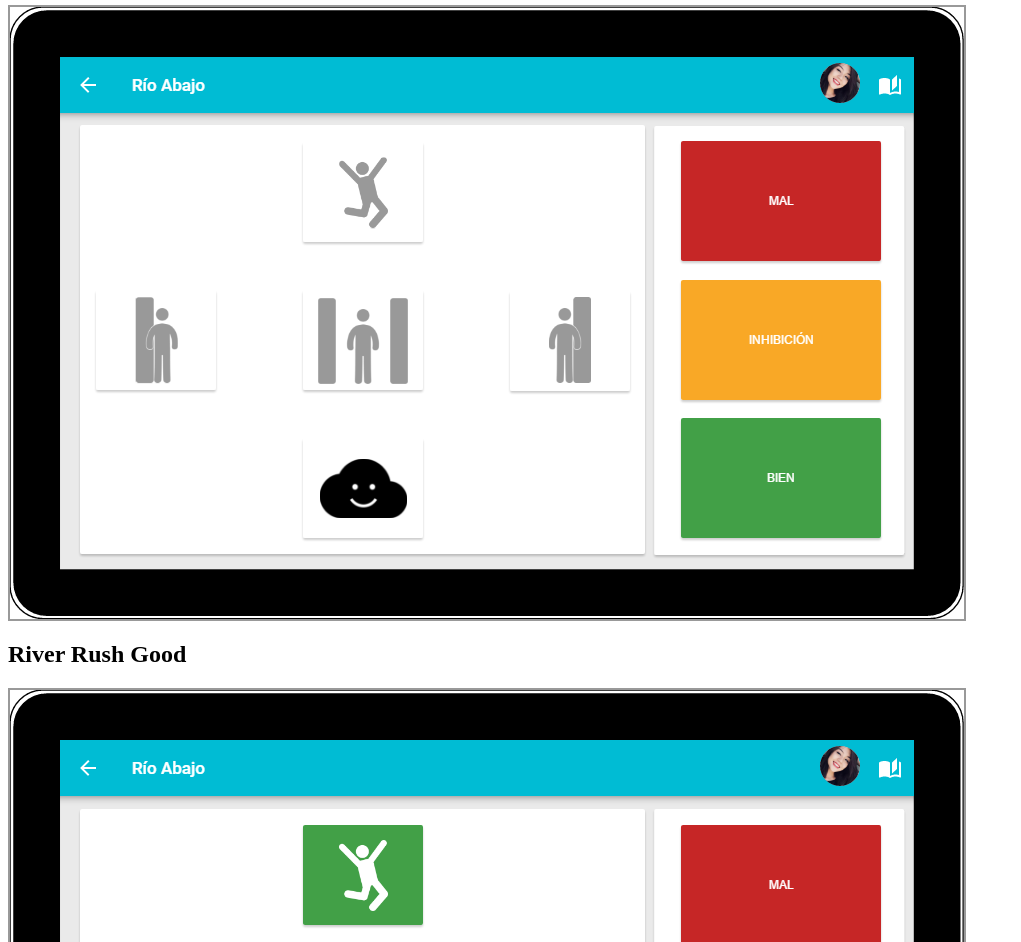
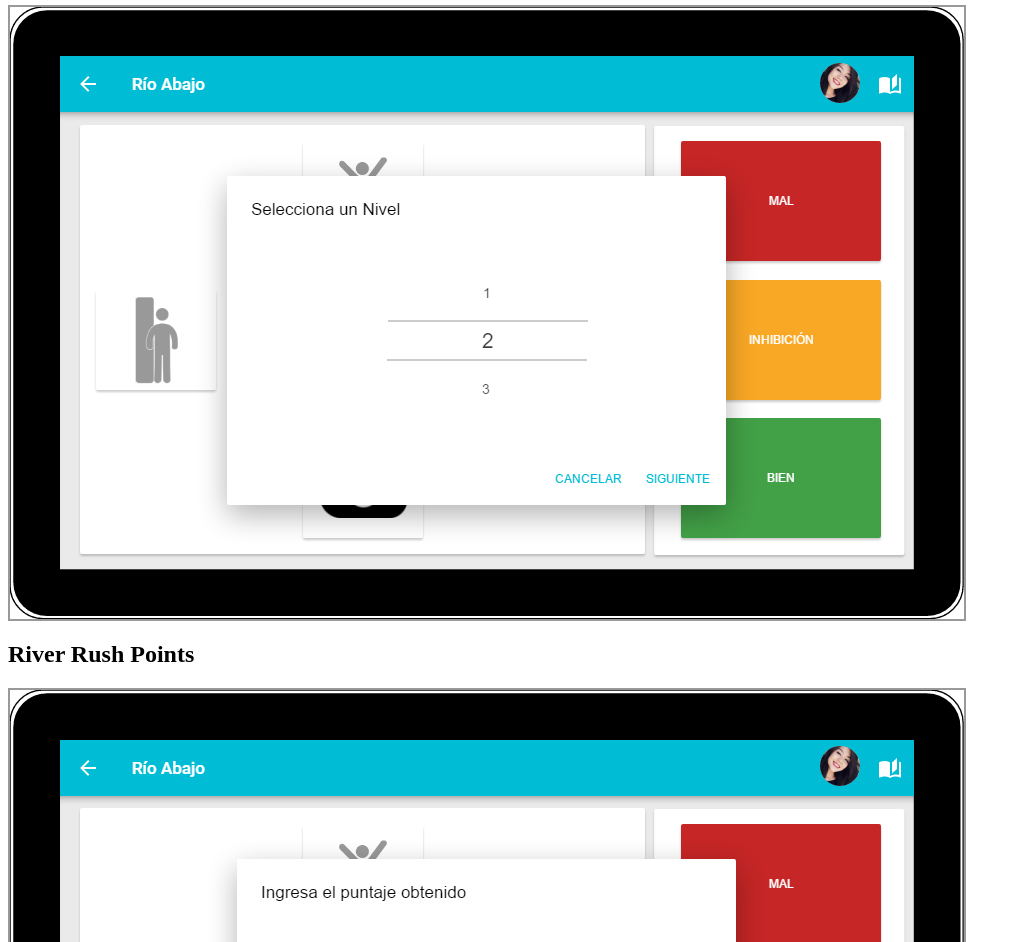
Before and after one commit to OscarOK/KinectLogger, a plain HTML site: page Interaction/river_rush.html in a window 1280 px wide. Shown: the part 146-1088 px from the top of the page, without its empty margins (0-1021 px from the left). Drawn offline with Linux system fonts and the light colour scheme.

Commit message:
River Rush Game
Interaction done and Fragments added

```diff
--- a/Interaction/river_rush.html
+++ b/Interaction/river_rush.html
@@ -8,38 +8,50 @@
 
 <body>
   <h1 id="documentTitle">River Rush</h1>
-  <p id="documentMetadata">Exported at: Thu Jun 14 2018 00:35:07 GMT-0600 (Mountain Daylight Time (Mexico))</p>
-  <div class="Page" id="river_rush_page">
+  <p id="documentMetadata">Exported at: Wed Jun 27 2018 15:21:22 GMT-0600 (Mountain Daylight Time (Mexico))</p>
+  <div class="Page" id="river_rush_level_page">
+    <h2>River Rush Level</h2>
+    <div class="ImageContainer"><img src="pages\river_rush_level.png" width="954" height="612" usemap="#map_river_rush_level" /></div><map name="map_river_rush_level"><area shape="rect" coords="55,53,101,99" href="game_selector.html#game_selector_river_rush_page" title="Go to page 'Game Selector River Rush Page'" /><area shape="rect" coords="630,459,706,483" href="#river_rush_confirmation_page" title="Go to page 'River Rush Confirmation'" /><area shape="rect" coords="540,458,616,482" href="game_selector.html#game_selector_river_rush_page" title="Go to page 'Game Selector River Rush Page'" /><area shape="rect" coords="293,431,413,531" href="#river_rush_cloud_page" title="Go to page 'River Rush Cloud'" /><area shape="rect" coords="671,273,871,393" href="#river_rush_inhibition_page" title="Go to page 'River Rush Inhibition'" /><area shape="rect" coords="671,134,871,254" href="#river_rush_bad_page" title="Go to page 'River Rush Bad'" /><area shape="rect" coords="671,411,871,531" href="#river_rush_good_page" title="Go to page 'River Rush Good'" /></map></div>
+  <div
+    class="Page" id="river_rush_points_page">
+    <h2>River Rush Points</h2>
+    <div class="ImageContainer"><img src="pages\river_rush_points.png" width="954" height="612" usemap="#map_river_rush_points" /></div><map name="map_river_rush_points"><area shape="rect" coords="645.0480346679688,457.6159973144531,718.512023925781,490" href="game_selector.html#game_selector_river_rush_page" title="Go to page 'Game Selector River Rush Page'" /><area shape="rect" coords="293,431,413,531" href="#river_rush_cloud_page" title="Go to page 'River Rush Cloud'" /><area shape="rect" coords="55,53,101,99" href="game_selector.html#game_selector_river_rush_page" title="Go to page 'Game Selector River Rush Page'" /><area shape="rect" coords="671,273,871,393" href="#river_rush_inhibition_page" title="Go to page 'River Rush Inhibition'" /><area shape="rect" coords="671,134,871,254" href="#river_rush_bad_page" title="Go to page 'River Rush Bad'" /><area shape="rect" coords="671,411,871,531" href="#river_rush_good_page" title="Go to page 'River Rush Good'" /></map></div>
+    <div
+      class="Page" id="river_rush_confirmation_page">
+      <h2>River Rush Confirmation</h2>
+      <div class="ImageContainer"><img src="pages\river_rush_confirmation.png" width="954" height="612" usemap="#map_river_rush_confirmation" /></div><map name="map_river_rush_confirmation"><area shape="rect" coords="560.4539794921875,406.343994140625,621.701965332031,433.096008300781" href="#river_rush_page" title="Go to page 'River Rush'" /><area shape="rect" coords="453.5579833984375,406.8080139160156,543.252685546875,431" href="#river_rush_level_page" title="Go to page 'River Rush Level'" /><area shape="rect" coords="293,431,413,531" href="#river_rush_cloud_page" title="Go to page 'River Rush Cloud'" /><area shape="rect" coords="55,53,101,99" href="game_selector.html#game_selector_river_rush_page" title="Go to page 'Game Selector River Rush Page'" /><area shape="rect" coords="671,273,871,393" href="#river_rush_inhibition_page" title="Go to page 'River Rush Inhibition'" /><area shape="rect" coords="671,134,871,254" href="#river_rush_bad_page" title="Go to page 'River Rush Bad'" /><area shape="rect" coords="671,411,871,531" href="#river_rush_good_page" title="Go to page 'River Rush Good'" /></map></div>
+      <div
+        class="Page" id="river_rush_page">
         <h2>River Rush</h2>
-    <div class="ImageContainer"><img src="pages\river_rush.png" width="954" height="612" usemap="#map_river_rush" /></div><map name="map_river_rush"><area shape="rect" coords="857.28125,53,903.28125,99" href="game_selector.html#game_selector_river_rush_page" title="Go to page 'Game Selector River Rush'" /><area shape="rect" coords="293,431,413,531" href="#river_rush_cloud_page" title="Go to page 'River Rush Cloud'" /><area shape="rect" coords="810,56,850,96.0000076293945" href="therapist_selector.html#therapists_page" title="Go to page 'Therapist Selector'" /><area shape="rect" coords="55,53,101,99" href="game_selector.html#game_selector_river_rush_page" title="Go to page 'Game Selector River Rush Page'" /><area shape="rect" coords="671,273,871,393" href="#river_rush_inhibition_page" title="Go to page 'River Rush Inhibition'" /><area shape="rect" coords="671,134,871,254" href="#river_rush_bad_page" title="Go to page 'River Rush Bad'" /><area shape="rect" coords="671,411,871,531" href="#river_rush_good_page" title="Go to page 'River Rush Good'" /></map></div>
+        <div class="ImageContainer"><img src="pages\river_rush.png" width="954" height="612" usemap="#map_river_rush" /></div><map name="map_river_rush"><area shape="rect" coords="857.28125,53,903.28125,99" href="#river_rush_points_page" title="Go to page 'River Rush Points'" /><area shape="rect" coords="293,431,413,531" href="#river_rush_cloud_page" title="Go to page 'River Rush Cloud'" /><area shape="rect" coords="55,53,101,99" href="game_selector.html#game_selector_river_rush_page" title="Go to page 'Game Selector River Rush Page'" /><area shape="rect" coords="671,273,871,393" href="#river_rush_inhibition_page" title="Go to page 'River Rush Inhibition'" /><area shape="rect" coords="671,134,871,254" href="#river_rush_bad_page" title="Go to page 'River Rush Bad'" /><area shape="rect" coords="671,411,871,531" href="#river_rush_good_page" title="Go to page 'River Rush Good'" /></map></div>
         <div
           class="Page" id="river_rush_good_page">
           <h2>River Rush Good</h2>
-    <div class="ImageContainer"><img src="pages\river_rush_good.png" width="954" height="612" usemap="#map_river_rush_good" /></div><map name="map_river_rush_good"><area shape="rect" coords="857,53,903,99" href="game_selector.html#game_selector_river_rush_page" title="Go to page 'Game Selector River Rush Page'" /><area shape="rect" coords="293,432,413,532" href="#river_rush_good_cloud_page" title="Go to page 'River Rush Good Cloud'" /><area shape="rect" coords="810,56,850,96.0000076293945" href="therapist_selector.html#therapists_page" title="Go to page 'Therapist Selector'" /><area shape="rect" coords="55,53,101,99" href="game_selector.html#game_selector_river_rush_page" title="Go to page 'Game Selector River Rush Page'" /><area shape="rect" coords="500,284,620,384" href="#river_rush_page" title="Go to page 'River Rush'" /><area shape="rect" coords="293,283,413,383" href="#river_rush_page" title="Go to page 'River Rush'" /><area shape="rect" coords="86,283,206,383" href="#river_rush_page" title="Go to page 'River Rush'" /><area shape="rect" coords="293,135,413,235" href="#river_rush_page" title="Go to page 'River Rush'" /><area shape="rect" coords="671,273,871,393" href="#river_rush_inhibition_page" title="Go to page 'River Rush Inhibition'" /><area shape="rect" coords="671,135,871,255" href="#river_rush_bad_page" title="Go to page 'River Rush Bad'" /></map></div>
+          <div class="ImageContainer"><img src="pages\river_rush_good.png" width="954" height="612" usemap="#map_river_rush_good" /></div><map name="map_river_rush_good"><area shape="rect" coords="857,53,903,99" href="#river_rush_points_page" title="Go to page 'River Rush Points'" /><area shape="rect" coords="293,432,413,532" href="#river_rush_good_cloud_page" title="Go to page 'River Rush Good Cloud'" /><area shape="rect" coords="55,53,101,99" href="game_selector.html#game_selector_river_rush_page" title="Go to page 'Game Selector River Rush Page'" /><area shape="rect" coords="500,284,620,384" href="#river_rush_page" title="Go to page 'River Rush'" /><area shape="rect" coords="293,283,413,383" href="#river_rush_page" title="Go to page 'River Rush'" /><area shape="rect" coords="86,283,206,383" href="#river_rush_page" title="Go to page 'River Rush'" /><area shape="rect" coords="293,135,413,235" href="#river_rush_page" title="Go to page 'River Rush'" /><area shape="rect" coords="671,273,871,393" href="#river_rush_inhibition_page" title="Go to page 'River Rush Inhibition'" /><area shape="rect" coords="671,135,871,255" href="#river_rush_bad_page" title="Go to page 'River Rush Bad'" /></map></div>
           <div
             class="Page" id="river_rush_bad_page">
             <h2>River Rush Bad</h2>
-      <div class="ImageContainer"><img src="pages\river_rush_bad.png" width="954" height="612" usemap="#map_river_rush_bad" /></div><map name="map_river_rush_bad"><area shape="rect" coords="857,53,903,99" href="game_selector.html#game_selector_river_rush_page" title="Go to page 'Game Selector River Rush Page'" /><area shape="rect" coords="293,432,413,532" href="#river_rush_bad_cloud_page" title="Go to page 'River Rush Bad Cloud'" /><area shape="rect" coords="810,56,850,96.0000076293945" href="therapist_selector.html#therapists_page" title="Go to page 'Therapist Selector'" /><area shape="rect" coords="55,53,101,99" href="game_selector.html#game_selector_river_rush_page" title="Go to page 'Game Selector River Rush Page'" /><area shape="rect" coords="500,284,620,384" href="#river_rush_page" title="Go to page 'River Rush'" /><area shape="rect" coords="293,283,413,383" href="#river_rush_page" title="Go to page 'River Rush'" /><area shape="rect" coords="86,283,206,383" href="#river_rush_page" title="Go to page 'River Rush'" /><area shape="rect" coords="293,135,413,235" href="#river_rush_page" title="Go to page 'River Rush'" /><area shape="rect" coords="671,273,871,393" href="#river_rush_inhibition_page" title="Go to page 'River Rush Inhibition'" /><area shape="rect" coords="671,412,871,532" href="#river_rush_good_page" title="Go to page 'River Rush Good'" /></map></div>
+            <div class="ImageContainer"><img src="pages\river_rush_bad.png" width="954" height="612" usemap="#map_river_rush_bad" /></div><map name="map_river_rush_bad"><area shape="rect" coords="857,53,903,99" href="#river_rush_points_page" title="Go to page 'River Rush Points'" /><area shape="rect" coords="293,432,413,532" href="#river_rush_bad_cloud_page" title="Go to page 'River Rush Bad Cloud'" /><area shape="rect" coords="55,53,101,99" href="game_selector.html#game_selector_river_rush_page" title="Go to page 'Game Selector River Rush Page'" /><area shape="rect" coords="500,284,620,384" href="#river_rush_page" title="Go to page 'River Rush'" /><area shape="rect" coords="293,283,413,383" href="#river_rush_page" title="Go to page 'River Rush'" /><area shape="rect" coords="86,283,206,383" href="#river_rush_page" title="Go to page 'River Rush'" /><area shape="rect" coords="293,135,413,235" href="#river_rush_page" title="Go to page 'River Rush'" /><area shape="rect" coords="671,273,871,393" href="#river_rush_inhibition_page" title="Go to page 'River Rush Inhibition'" /><area shape="rect" coords="671,412,871,532" href="#river_rush_good_page" title="Go to page 'River Rush Good'" /></map></div>
             <div
               class="Page" id="river_rush_inhibition_page">
               <h2>River Rush Inhibition</h2>
-        <div class="ImageContainer"><img src="pages\river_rush_inhibition.png" width="954" height="612" usemap="#map_river_rush_inhibition" /></div><map name="map_river_rush_inhibition"><area shape="rect" coords="857,53,903,99" href="game_selector.html#game_selector_river_rush_page" title="Go to page 'Game Selector River Rush Page'" /><area shape="rect" coords="293,432,413,532" href="#river_rush_inhibition_cloud_page" title="Go to page 'River Rush Inhibition Cloud'" /><area shape="rect" coords="810,56,850,96.0000076293945" href="therapist_selector.html#therapists_page" title="Go to page 'Therapist Selector'" /><area shape="rect" coords="55,53,101,99" href="game_selector.html#game_selector_river_rush_page" title="Go to page 'Game Selector River Rush Page'" /><area shape="rect" coords="500,284,620,384" href="#river_rush_page" title="Go to page 'River Rush'" /><area shape="rect" coords="293,283,413,383" href="#river_rush_page" title="Go to page 'River Rush'" /><area shape="rect" coords="86,283,206,383" href="#river_rush_page" title="Go to page 'River Rush'" /><area shape="rect" coords="293,135,413,235" href="#river_rush_page" title="Go to page 'River Rush'" /><area shape="rect" coords="671,135,871,255" href="#river_rush_bad_page" title="Go to page 'River Rush Bad'" /><area shape="rect" coords="671,412,871,532" href="#river_rush_good_page" title="Go to page 'River Rush Good'" /></map></div>
+              <div class="ImageContainer"><img src="pages\river_rush_inhibition.png" width="954" height="612" usemap="#map_river_rush_inhibition" /></div><map name="map_river_rush_inhibition"><area shape="rect" coords="857,53,903,99" href="#river_rush_points_page" title="Go to page 'River Rush Points'" /><area shape="rect" coords="293,432,413,532" href="#river_rush_inhibition_cloud_page" title="Go to page 'River Rush Inhibition Cloud'" /><area shape="rect" coords="55,53,101,99" href="game_selector.html#game_selector_river_rush_page" title="Go to page 'Game Selector River Rush Page'" /><area shape="rect" coords="500,284,620,384" href="#river_rush_page" title="Go to page 'River Rush'" /><area shape="rect" coords="293,283,413,383" href="#river_rush_page" title="Go to page 'River Rush'" /><area shape="rect" coords="86,283,206,383" href="#river_rush_page" title="Go to page 'River Rush'" /><area shape="rect" coords="293,135,413,235" href="#river_rush_page" title="Go to page 'River Rush'" /><area shape="rect" coords="671,135,871,255" href="#river_rush_bad_page" title="Go to page 'River Rush Bad'" /><area shape="rect" coords="671,412,871,532" href="#river_rush_good_page" title="Go to page 'River Rush Good'" /></map></div>
               <div
                 class="Page" id="river_rush_cloud_page">
                 <h2>River Rush Cloud</h2>
-          <div class="ImageContainer"><img src="pages\river_rush_cloud.png" width="954" height="612" usemap="#map_river_rush_cloud" /></div><map name="map_river_rush_cloud"><area shape="rect" coords="857,53,903,99" href="game_selector.html#game_selector_river_rush_page" title="Go to page 'Game Selector River Rush Page'" /><area shape="rect" coords="810,56,850,96.0000076293945" href="therapist_selector.html#therapists_page" title="Go to page 'Therapist Selector'" /><area shape="rect" coords="55,53,101,99" href="game_selector.html#game_selector_river_rush_page" title="Go to page 'Game Selector River Rush Page'" /><area shape="rect" coords="293,432,413,532" href="#river_rush_page" title="Go to page 'River Rush'" /><area shape="rect" coords="671,273,871,393" href="#river_rush_inhibition_cloud_page" title="Go to page 'River Rush Inhibition Cloud'" /><area shape="rect" coords="671,135,871,255" href="#river_rush_bad_cloud_page" title="Go to page 'River Rush Bad Cloud'" /><area shape="rect" coords="671,412,871,532" href="#river_rush_good_cloud_page" title="Go to page 'River Rush Good Cloud'" /></map></div>
+                <div class="ImageContainer"><img src="pages\river_rush_cloud.png" width="954" height="612" usemap="#map_river_rush_cloud" /></div><map name="map_river_rush_cloud"><area shape="rect" coords="857,53,903,99" href="#river_rush_points_page" title="Go to page 'River Rush Points'" /><area shape="rect" coords="55,53,101,99" href="game_selector.html#game_selector_river_rush_page" title="Go to page 'Game Selector River Rush Page'" /><area shape="rect" coords="293,432,413,532" href="#river_rush_page" title="Go to page 'River Rush'" /><area shape="rect" coords="671,273,871,393" href="#river_rush_inhibition_cloud_page" title="Go to page 'River Rush Inhibition Cloud'" /><area shape="rect" coords="671,135,871,255" href="#river_rush_bad_cloud_page" title="Go to page 'River Rush Bad Cloud'" /><area shape="rect" coords="671,412,871,532" href="#river_rush_good_cloud_page" title="Go to page 'River Rush Good Cloud'" /></map></div>
                 <div
                   class="Page" id="river_rush_good_cloud_page">
                   <h2>River Rush Good Cloud</h2>
-            <div class="ImageContainer"><img src="pages\river_rush_good_cloud.png" width="954" height="612" usemap="#map_river_rush_good_cloud" /></div><map name="map_river_rush_good_cloud"><area shape="rect" coords="857,53,903,99" href="game_selector.html#game_selector_river_rush_page" title="Go to page 'Game Selector River Rush Page'" /><area shape="rect" coords="810,56,850,96.0000076293945" href="therapist_selector.html#therapists_page" title="Go to page 'Therapist Selector'" /><area shape="rect" coords="55,53,101,99" href="game_selector.html#game_selector_river_rush_page" title="Go to page 'Game Selector River Rush Page'" /><area shape="rect" coords="293,432,413,532" href="#river_rush_good_page" title="Go to page 'River Rush Good'" /><area shape="rect" coords="500,284,620,384" href="#river_rush_cloud_page" title="Go to page 'River Rush Cloud'" /><area shape="rect" coords="293,283,413,383" href="#river_rush_cloud_page" title="Go to page 'River Rush Cloud'" /><area shape="rect" coords="86,283,206,383" href="#river_rush_cloud_page" title="Go to page 'River Rush Cloud'" /><area shape="rect" coords="293,135,413,235" href="#river_rush_cloud_page" title="Go to page 'River Rush Cloud'" /><area shape="rect" coords="671,273,871,393" href="#river_rush_inhibition_cloud_page" title="Go to page 'River Rush Inhibition Cloud'" /><area shape="rect" coords="671,135,871,255" href="#river_rush_bad_cloud_page" title="Go to page 'River Rush Bad Cloud'" /></map></div>
+                  <div class="ImageContainer"><img src="pages\river_rush_good_cloud.png" width="954" height="612" usemap="#map_river_rush_good_cloud" /></div><map name="map_river_rush_good_cloud"><area shape="rect" coords="857,53,903,99" href="#river_rush_points_page" title="Go to page 'River Rush Points'" /><area shape="rect" coords="55,53,101,99" href="game_selector.html#game_selector_river_rush_page" title="Go to page 'Game Selector River Rush Page'" /><area shape="rect" coords="293,432,413,532" href="#river_rush_good_page" title="Go to page 'River Rush Good'" /><area shape="rect" coords="500,284,620,384" href="#river_rush_cloud_page" title="Go to page 'River Rush Cloud'" /><area shape="rect" coords="293,283,413,383" href="#river_rush_cloud_page" title="Go to page 'River Rush Cloud'" /><area shape="rect" coords="86,283,206,383" href="#river_rush_cloud_page" title="Go to page 'River Rush Cloud'" /><area shape="rect" coords="293,135,413,235" href="#river_rush_cloud_page" title="Go to page 'River Rush Cloud'" /><area shape="rect" coords="671,273,871,393" href="#river_rush_inhibition_cloud_page" title="Go to page 'River Rush Inhibition Cloud'" /><area shape="rect" coords="671,135,871,255" href="#river_rush_bad_cloud_page" title="Go to page 'River Rush Bad Cloud'" /></map></div>
                   <div
                     class="Page" id="river_rush_bad_cloud_page">
                     <h2>River Rush Bad Cloud</h2>
-              <div class="ImageContainer"><img src="pages\river_rush_bad_cloud.png" width="954" height="612" usemap="#map_river_rush_bad_cloud" /></div><map name="map_river_rush_bad_cloud"><area shape="rect" coords="857,53,903,99" href="game_selector.html#game_selector_river_rush_page" title="Go to page 'Game Selector River Rush Page'" /><area shape="rect" coords="810,56,850,96.0000076293945" href="therapist_selector.html#therapists_page" title="Go to page 'Therapist Selector'" /><area shape="rect" coords="55,53,101,99" href="game_selector.html#game_selector_river_rush_page" title="Go to page 'Game Selector River Rush Page'" /><area shape="rect" coords="293,432,413,532" href="#river_rush_bad_page" title="Go to page 'River Rush Bad'" /><area shape="rect" coords="500,284,620,384" href="#river_rush_cloud_page" title="Go to page 'River Rush Cloud'" /><area shape="rect" coords="293,283,413,383" href="#river_rush_cloud_page" title="Go to page 'River Rush Cloud'" /><area shape="rect" coords="86,283,206,383" href="#river_rush_cloud_page" title="Go to page 'River Rush Cloud'" /><area shape="rect" coords="293,135,413,235" href="#river_rush_cloud_page" title="Go to page 'River Rush Cloud'" /><area shape="rect" coords="671,273,871,393" href="#river_rush_inhibition_cloud_page" title="Go to page 'River Rush Inhibition Cloud'" /><area shape="rect" coords="671,412,871,532" href="#river_rush_good_cloud_page" title="Go to page 'River Rush Good Cloud'" /></map></div>
+                    <div class="ImageContainer"><img src="pages\river_rush_bad_cloud.png" width="954" height="612" usemap="#map_river_rush_bad_cloud" /></div><map name="map_river_rush_bad_cloud"><area shape="rect" coords="857,53,903,99" href="#river_rush_points_page" title="Go to page 'River Rush Points'" /><area shape="rect" coords="55,53,101,99" href="game_selector.html#game_selector_river_rush_page" title="Go to page 'Game Selector River Rush Page'" /><area shape="rect" coords="293,432,413,532" href="#river_rush_bad_page" title="Go to page 'River Rush Bad'" /><area shape="rect" coords="500,284,620,384" href="#river_rush_cloud_page" title="Go to page 'River Rush Cloud'" /><area shape="rect" coords="293,283,413,383" href="#river_rush_cloud_page" title="Go to page 'River Rush Cloud'" /><area shape="rect" coords="86,283,206,383" href="#river_rush_cloud_page" title="Go to page 'River Rush Cloud'" /><area shape="rect" coords="293,135,413,235" href="#river_rush_cloud_page" title="Go to page 'River Rush Cloud'" /><area shape="rect" coords="671,273,871,393" href="#river_rush_inhibition_cloud_page" title="Go to page 'River Rush Inhibition Cloud'" /><area shape="rect" coords="671,412,871,532" href="#river_rush_good_cloud_page" title="Go to page 'River Rush Good Cloud'" /></map></div>
                     <div
                       class="Page" id="river_rush_inhibition_cloud_page">
                       <h2>River Rush Inhibition Cloud</h2>
-                <div class="ImageContainer"><img src="pages\river_rush_inhibition_cloud.png" width="954" height="612" usemap="#map_river_rush_inhibition_cloud" /></div><map name="map_river_rush_inhibition_cloud"><area shape="rect" coords="857,53,903,99" href="game_selector.html#game_selector_river_rush_page" title="Go to page 'Game Selector River Rush Page'" /><area shape="rect" coords="810,56,850,96.0000076293945" href="therapist_selector.html#therapists_page" title="Go to page 'Therapist Selector'" /><area shape="rect" coords="55,53,101,99" href="game_selector.html#game_selector_river_rush_page" title="Go to page 'Game Selector River Rush Page'" /><area shape="rect" coords="293,432,413,532" href="#river_rush_inhibition_page" title="Go to page 'River Rush Inhibition'" /><area shape="rect" coords="500,284,620,384" href="#river_rush_cloud_page" title="Go to page 'River Rush Cloud'" /><area shape="rect" coords="293,283,413,383" href="#river_rush_cloud_page" title="Go to page 'River Rush Cloud'" /><area shape="rect" coords="86,283,206,383" href="#river_rush_cloud_page" title="Go to page 'River Rush Cloud'" /><area shape="rect" coords="293,135,413,235" href="#river_rush_cloud_page" title="Go to page 'River Rush Cloud'" /><area shape="rect" coords="671,135,871,255" href="#river_rush_bad_cloud_page" title="Go to page 'River Rush Bad Cloud'" /><area shape="rect" coords="671,412,871,532" href="#river_rush_good_cloud_page" title="Go to page 'River Rush Good Cloud'" /></map></div>
+                      <div class="ImageContainer"><img src="pages\river_rush_inhibition_cloud.png" width="954" height="612" usemap="#map_river_rush_inhibition_cloud" /></div><map name="map_river_rush_inhibition_cloud"><area shape="rect" coords="857,53,903,99" href="#river_rush_points_page" title="Go to page 'River Rush Points'" /><area shape="rect" coords="55,53,101,99" href="game_selector.html#game_selector_river_rush_page" title="Go to page 'Game Selector River Rush Page'" /><area shape="rect" coords="293,432,413,532" href="#river_rush_inhibition_page" title="Go to page 'River Rush Inhibition'" /><area shape="rect" coords="500,284,620,384" href="#river_rush_cloud_page" title="Go to page 'River Rush Cloud'" /><area shape="rect" coords="293,283,413,383" href="#river_rush_cloud_page" title="Go to page 'River Rush Cloud'" /><area shape="rect" coords="86,283,206,383" href="#river_rush_cloud_page" title="Go to page 'River Rush Cloud'" /><area shape="rect" coords="293,135,413,235" href="#river_rush_cloud_page" title="Go to page 'River Rush Cloud'" /><area shape="rect" coords="671,135,871,255" href="#river_rush_bad_cloud_page" title="Go to page 'River Rush Bad Cloud'" /><area shape="rect" coords="671,412,871,532" href="#river_rush_good_cloud_page" title="Go to page 'River Rush Good Cloud'" /></map></div>
 </body>
 
 </html>
```
Also changed, not shown: Interaction/game_selector.html (+1 -1 lines), Interaction/pages/river_rush_confirmation.png (added), Interaction/pages/river_rush_level.png (added), Interaction/pages/river_rush_points.png (added), 1 other file. Lines whose indentation alone changed are shown as unchanged.
